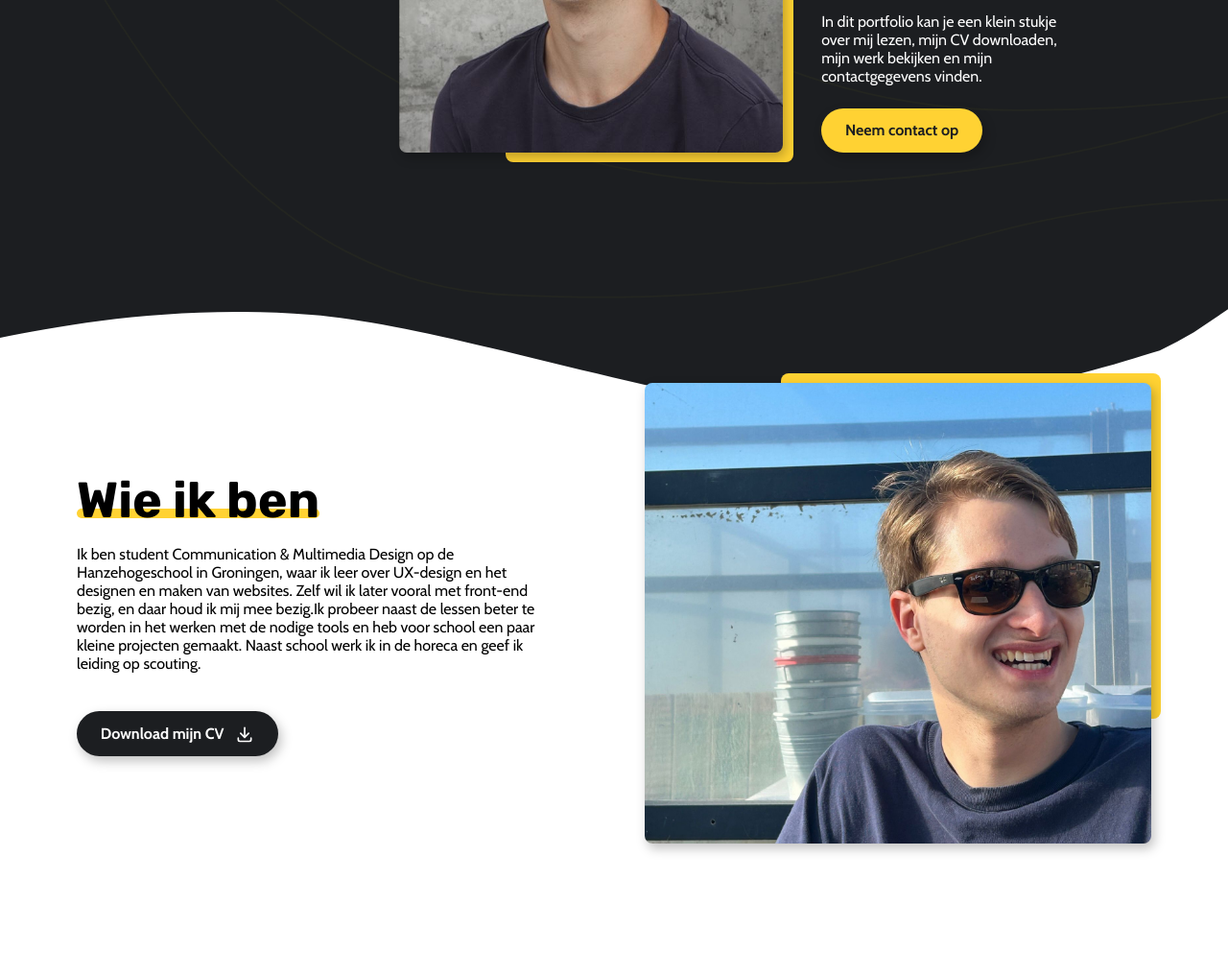
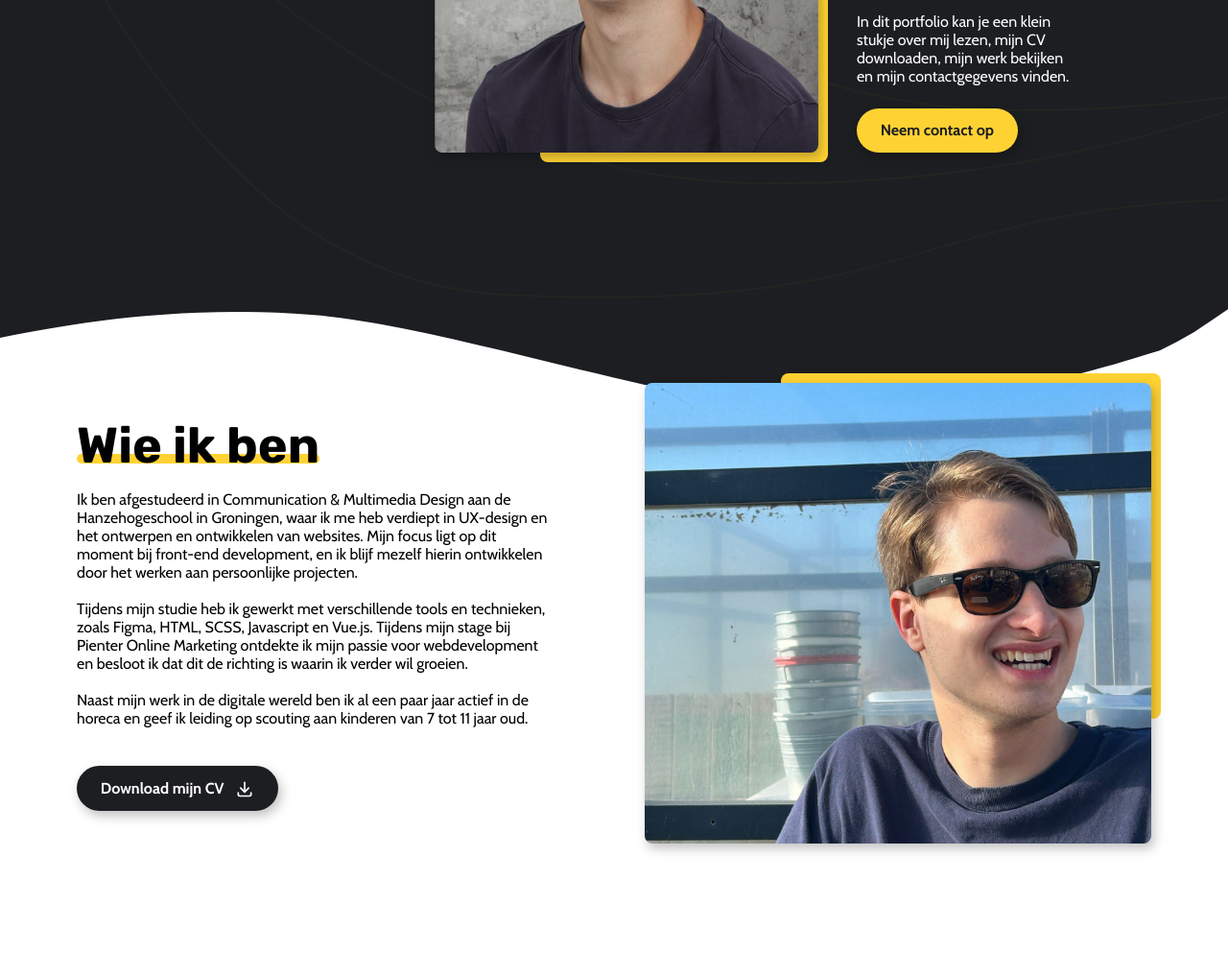
Before and after one commit to Robertzien/Portfolio, a website: page index.html in a window 1280 px wide. Shown: the part 483-1499 px from the top of the page at 96% size. Drawn offline with nearby package versions, Linux system fonts and the light colour scheme.

Commit message:
Changed texts and CV

```diff
--- a/index.html
+++ b/index.html
@@ -86,7 +86,7 @@
             <div class="hero__bottom">
                 <div class="hero__intro">
                     <h3 class="hero__text">
-                        Student Communication & Multimedia Design met een passie voor websites.
+                        Afgestudeerd in Communication & Multimedia Design met een passie voor websiteontwikkeling.
                     </h3>
                 </div>
                 <div class="hero__image">
@@ -122,8 +122,11 @@
                 <h2 class="about__heading">
                     Wie ik ben
                 </h2>
-                <div class="about__text">
-                    Ik ben student Communication & Multimedia Design op de Hanzehogeschool in Groningen, waar ik leer over UX-design en het designen en maken van websites. Zelf wil ik later vooral met front-end bezig, en daar houd ik mij mee bezig.Ik probeer naast de lessen beter te worden in het werken met de nodige tools en heb voor school een paar kleine projecten gemaakt. Naast school werk ik in de horeca en geef ik leiding op scouting.
+                <div class="about__text">Ik ben afgestudeerd in Communication & Multimedia Design aan de Hanzehogeschool in Groningen, waar ik me heb verdiept in UX-design en het ontwerpen en ontwikkelen van websites. Mijn focus ligt op dit moment bij front-end development, en ik blijf mezelf hierin ontwikkelen door het werken aan persoonlijke projecten.
+                <br><br>
+                Tijdens mijn studie heb ik gewerkt met verschillende tools en technieken, zoals Figma, HTML, SCSS, Javascript en Vue.js. Tijdens mijn stage bij Pienter Online Marketing ontdekte ik mijn passie voor webdevelopment en besloot ik dat dit de richting is waarin ik verder wil groeien.
+                <br><br>
+                Naast mijn werk in de digitale wereld ben ik al een paar jaar actief in de horeca en geef ik leiding op scouting aan kinderen van 7 tot 11 jaar oud.
                 </div>
                 <a href="files/CV Robert Ziengs.pdf" download class="about__button button">
                     <div>
```
Also changed, not shown: 1 other file.
